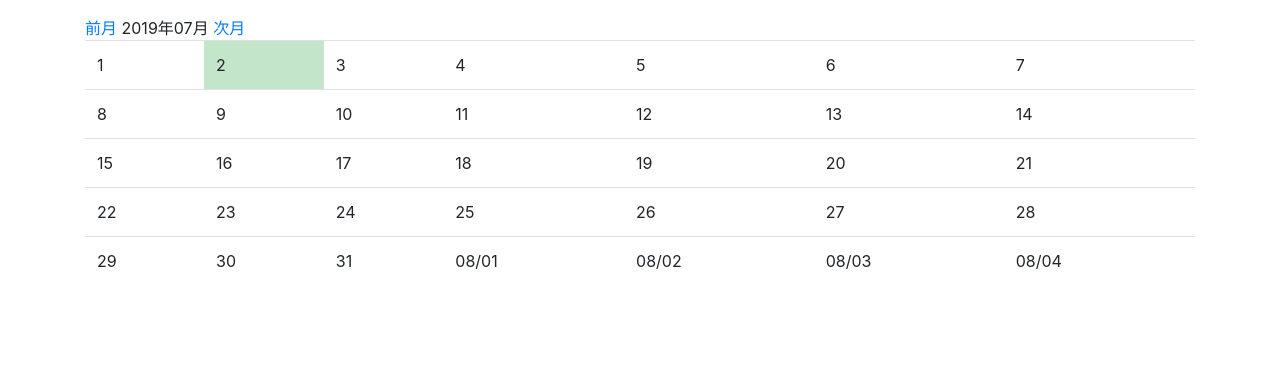
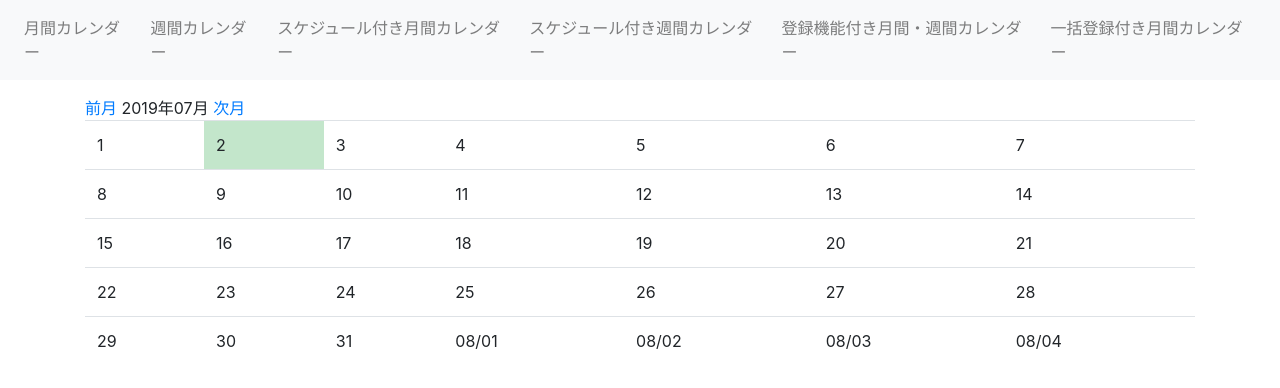
Before and after one commit to naritotakizawa/django-simple-calendar, a Django app: page / in a window 1280 px wide. Shown: the top 388 px of the page. Run offline with Django 3.2, Linux system fonts and the light colour scheme; some libraries are stand-ins or nearby versions.

Commit message:
他のカレンダーに遷移しやすいように、ナビゲーションリンクを追加

```diff
--- a/app/templates/app/base.html
+++ b/app/templates/app/base.html
@@ -12,6 +12,35 @@
     <title>カレンダー</title>
 </head>
 <body>
+
+<nav class="navbar navbar-expand-lg navbar-light bg-light">
+  <button class="navbar-toggler" type="button" data-toggle="collapse" data-target="#navbarSupportedContent" aria-controls="navbarSupportedContent" aria-expanded="false" aria-label="Toggle navigation">
+    <span class="navbar-toggler-icon"></span>
+  </button>
+
+  <div class="collapse navbar-collapse" id="navbarSupportedContent">
+    <ul class="navbar-nav mr-auto">
+      <li class="nav-item">
+        <a class="nav-link" href="{% url 'app:month' %}">月間カレンダー</a>
+      </li>
+      <li class="nav-item">
+        <a class="nav-link" href="{% url 'app:week' %}">週間カレンダー</a>
+      </li>
+      <li class="nav-item">
+        <a class="nav-link" href="{% url 'app:month_with_schedule' %}">スケジュール付き月間カレンダー</a>
+      </li>
+      <li class="nav-item">
+        <a class="nav-link" href="{% url 'app:week_with_schedule' %}">スケジュール付き週間カレンダー</a>
+      </li>
+      <li class="nav-item">
+        <a class="nav-link" href="{% url 'app:mycalendar' %}">登録機能付き月間・週間カレンダー</a>
+      </li>
+      <li class="nav-item">
+        <a class="nav-link" href="{% url 'app:month_with_forms' %}">一括登録付き月間カレンダー</a>
+      </li>
+    </ul>
+  </div>
+</nav>
 
 <div class="container mt-3">
     {% block content %}{% endblock %}
```
